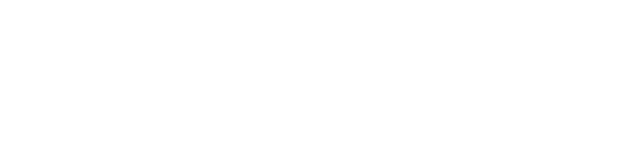
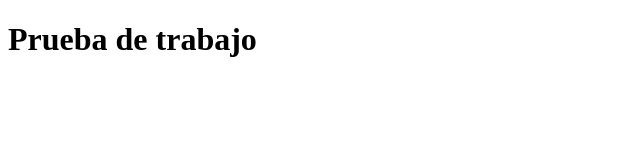
Before and after one commit to natty-suarez/ejercicio1, a plain HTML site: page index.html in a window 1280 px wide. Shown: the whole page, without its empty margins (0-640 px from the left). Drawn offline with Linux system fonts and the light colour scheme.

Commit message:
Update index.html

```diff
--- a/index.html
+++ b/index.html
@@ -7,6 +7,6 @@
     <link rel="stylesheet" href="./css/style.css">
 </head>
 <body>
-
+    <h1>Prueba de trabajo</h1>
 </body>
 </html>
```
